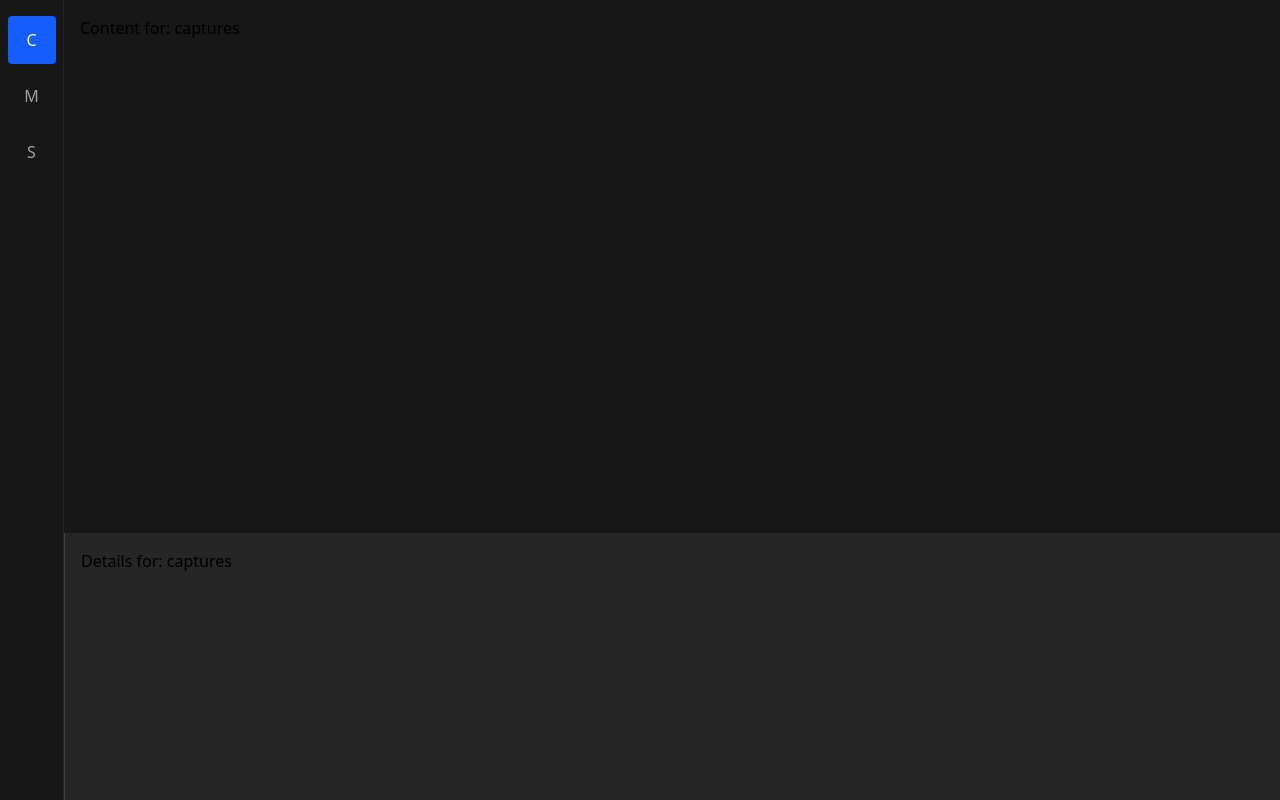
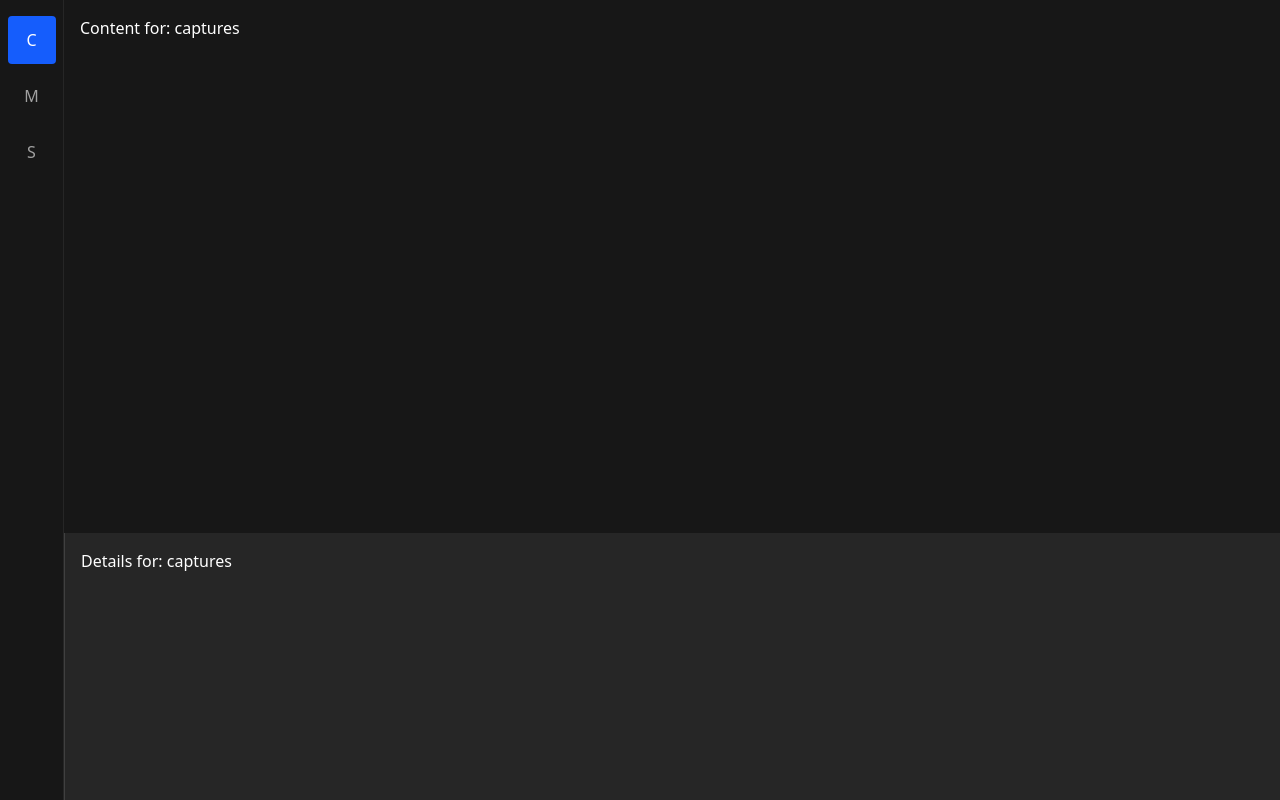
Before and after one commit to Tudii-op/Streamer-Pack, a React (Vite) app: page / in a window 1280 px wide. Built offline with nearby package versions, Linux system fonts and the light colour scheme.

Commit message:
somechangesds

```diff
--- a/src/component/body/Container.tsx
+++ b/src/component/body/Container.tsx
@@ -5,7 +5,7 @@ export default function Container() {
   const { selectedTab } = useLayout()
 
   return (
-    <div className="h-1/3 bg-neutral-800 border-l border-neutral-700 p-4">
+    <div className="h-1/3 bg-neutral-800 border-l border-neutral-700 p-4 text-white">
       Details for: {selectedTab}
     </div>
   )
--- a/src/component/body/Content.tsx
+++ b/src/component/body/Content.tsx
@@ -6,7 +6,7 @@ export default function Content() {
 
   // Now you know which tab is active
   return (
-    <div className="h-2/3 bg-neutral-900 p-4 overflow-hidden">
+    <div className="h-2/3 bg-neutral-900 p-4 overflow-hidden text-white">
       Content for: {selectedTab}
     </div>
   )
--- a/src/component/layout/MainLayout.tsx
+++ b/src/component/layout/MainLayout.tsx
@@ -1,6 +1,6 @@
 // Layout.tsx
 import { useState, createContext, useContext } from 'react'
-import SideBar from '../body/SideBar'
+import SideBar from './SideBar'
 
 interface LayoutContextType {
   selectedTab: string
--- a/src/component/body/SideBar.tsx
+++ b/src/component/layout/SideBar.tsx
@@ -1,5 +1,5 @@
 // SideBar.tsx
-import { useLayout } from '../layout/MainLayout'
+import { useLayout } from './MainLayout'
 
 export default function SideBar() {
   const { selectedTab, setSelectedTab } = useLayout()
```
